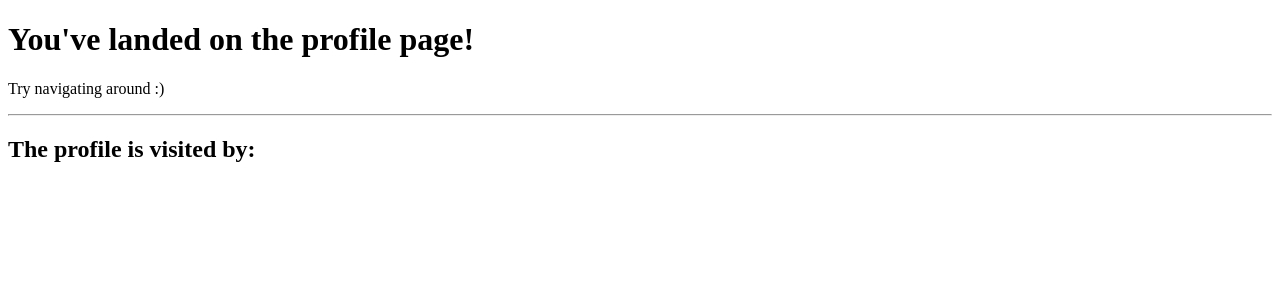
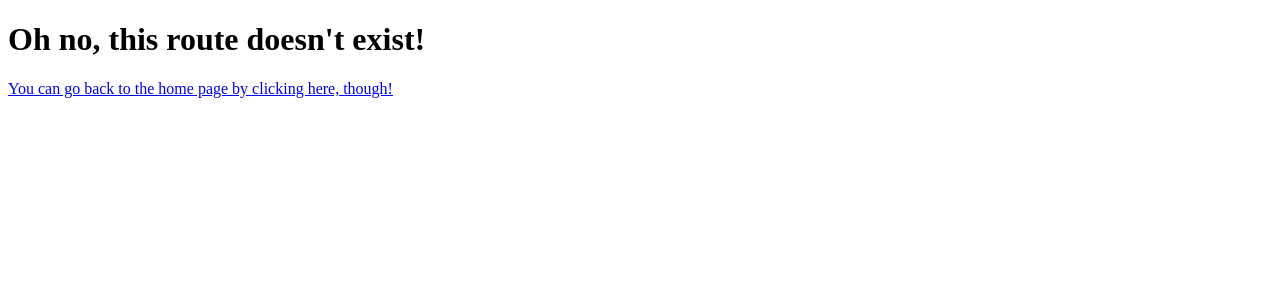
Before and after one commit to soloiaros/react-routing-practice, a React (Vite) app: page /profile in a window 1280 px wide. Shown: the top 300 px of the page. Built offline with nearby package versions, Linux system fonts and the light colour scheme.

Commit message:
feat: add error handlig and url params

```diff
--- /dev/null
+++ b/src/components/DefaultProfile.jsx
@@ -0,0 +1,5 @@
+export default function DefaultProfile() {
+    return (
+        <p>Nothing to see here yet :(</p>
+    )
+}
--- /dev/null
+++ b/src/components/ErrorPage.jsx
@@ -0,0 +1,12 @@
+import { Link } from "react-router";
+
+export default function ErrorPage() {
+    return (
+        <div>
+            <h1>Oh no, this route doesn't exist!</h1>
+            <Link to="/">
+                You can go back to the home page by clicking here, though!
+            </Link>
+        </div>
+    )
+}
--- a/src/components/Profile.jsx
+++ b/src/components/Profile.jsx
@@ -1,13 +1,35 @@
 import { Outlet } from "react-router";
+import { useParams } from "react-router";
+import DefaultProfile from "./DefaultProfile";
+import Popeye from "./Popeye";
+import Spinach from "./Spinach";
+
+// export default function Profile() {
+//     return (
+//         <div>
+//             <h1>You've landed on the profile page!</h1>
+//             <p>Try navigating around :)</p>
+//             <hr />
+//             <h2>The profile is visited by:</h2>
+//             <Outlet />
+//         </div>
+//     );
+// }
 
 export default function Profile() {
+    const { componentName } = useParams();
+
     return (
         <div>
             <h1>You've landed on the profile page!</h1>
             <p>Try navigating around :)</p>
             <hr />
             <h2>The profile is visited by:</h2>
-            <Outlet />
+            {name === 'popeye' ? (
+                <Popeye />
+            ) : name === 'spinach' ? (
+                <Spinach />
+            ) : <DefaultProfile />}
         </div>
     );
 }
--- a/src/main.jsx
+++ b/src/main.jsx
@@ -6,20 +6,19 @@
 import Profile from './components/Profile.jsx'
 import Popeye from './components/Popeye.jsx'
 import Spinach from './components/Spinach.jsx'
+import DefaultProfile from './components/DefaultProfile.jsx'
+import ErrorPage from './components/ErrorPage.jsx'
 
 const router = createBrowserRouter([
   {
     path: '/',
     element: <App />,
+    errorElement: <ErrorPage />
   },
   {
-    path: 'profile',
+    path: 'profile/:name',
     element: <Profile />,
-    children: [
-      { path: "popeye", element: <Popeye /> },
-      { path: "spinach", element: <Spinach /> },
-    ]
-  }
+  },
 ])
 
 createRoot(document.getElementById('root')).render(
```
